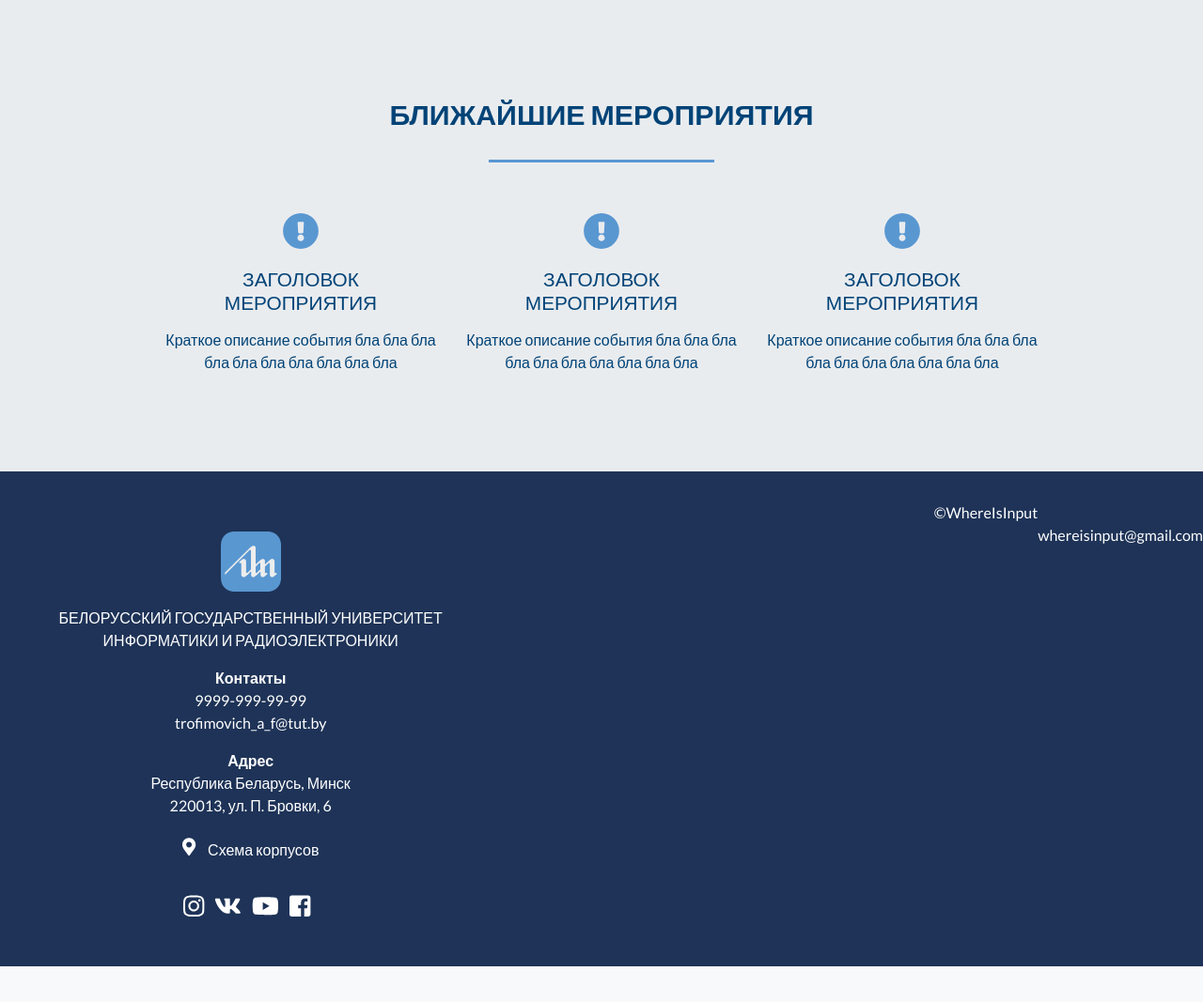
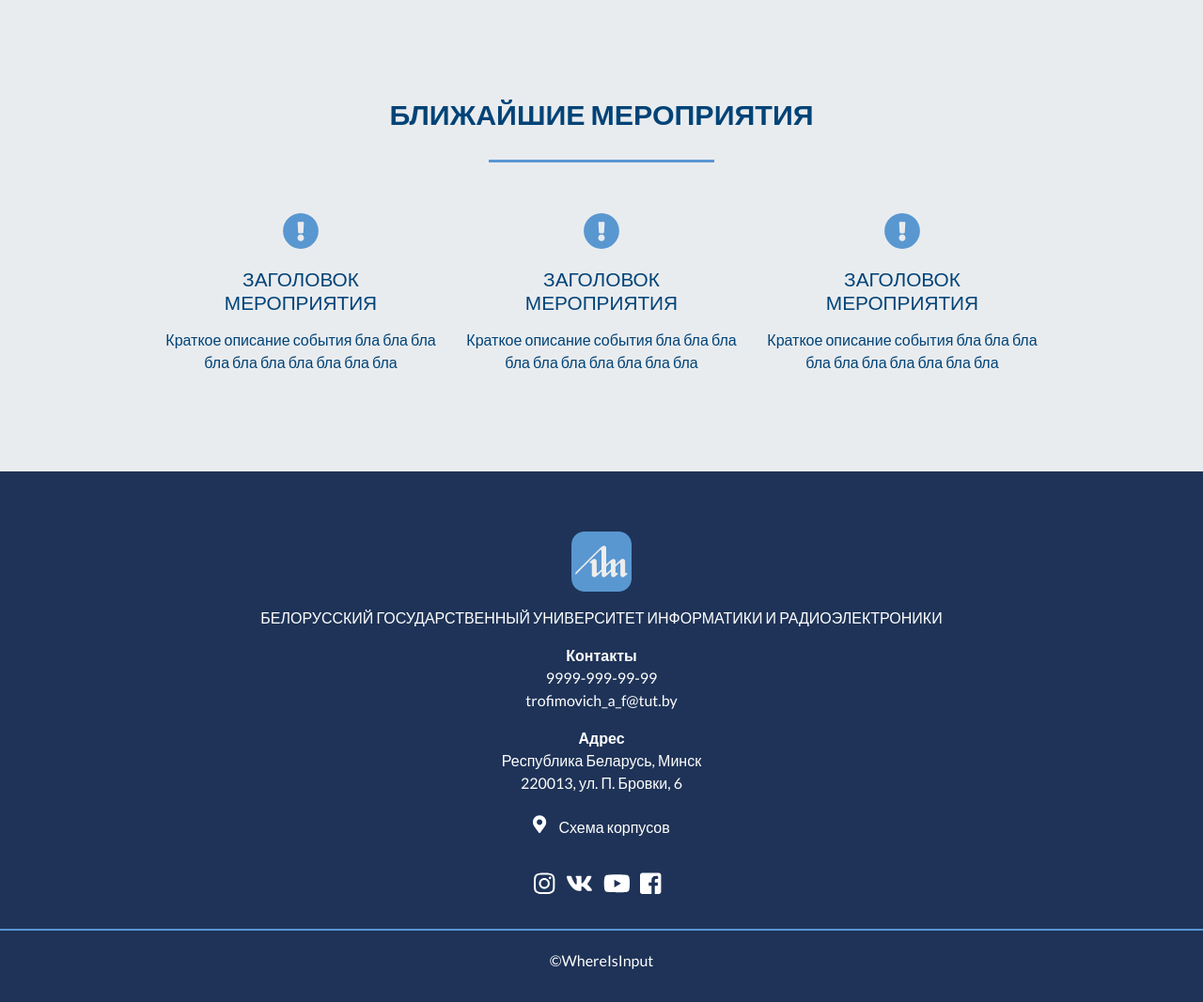
Before and after one commit to pavlentiysv/Olympiad, a PHP site: page / in a window 1280 px wide. Shown: the part 1436-2503 px from the top of the page at 94% size. Before the commit the page ends 2465 px from the top, so only its background shows below. Run offline with PHP 8.4, Linux system fonts and the light colour scheme; some libraries are stand-ins or nearby versions.

Commit message:
finished main page

```diff
--- a/index.html
+++ b/index.html
@@ -165,7 +165,7 @@
     <div id="contact" class="offset">
       <footer>
         <div class="row justify-content-center">
-          <div class="col-md-5 text-center">
+          <div class="col-md-12 text-center">
             <img src="img/bsuirlogo_mini.png" alt="" />
             <p>
               БЕЛОРУССКИЙ ГОСУДАРСТВЕННЫЙ УНИВЕРСИТЕТ ИНФОРМАТИКИ И
@@ -199,7 +199,7 @@
 
           <hr class="socket" />
           &copy;WhereIsInput
-          <p><br>whereisinput@gmail.com</p>
+          <!-- <p><br>whereisinput@gmail.com</p> -->
         </div>
       </footer>
     </div>
--- a/style/main.css
+++ b/style/main.css
@@ -126,7 +126,6 @@ footer {
   background-color: #1e3357;
   color: white;
   padding: 2rem 0 2rem;
-
 }
 footer img {
   margin: 1rem 0;
@@ -137,9 +136,16 @@ footer a {
 }
 footer svg.svg-inline--fa {
   font-size: 1.6rem;
-  margin: 1.2rem .5rem 0 0;
+  margin: 1.2rem 0.5rem 0 0;
+}
+footer svg.svg-inline--fa:hover {
+  color: #5997d1;
 }
 .location {
   padding-right: 5px;
-
 }
+hr {
+  width: 100%;
+  border-top: 2px solid #5997d1;
+  margin-bottom: 20px;
+}
```
